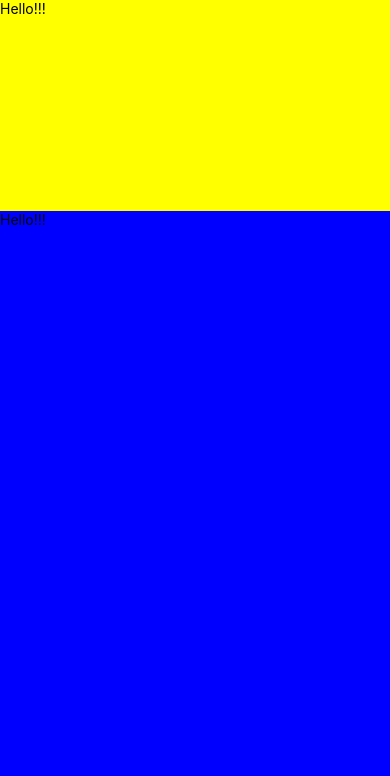
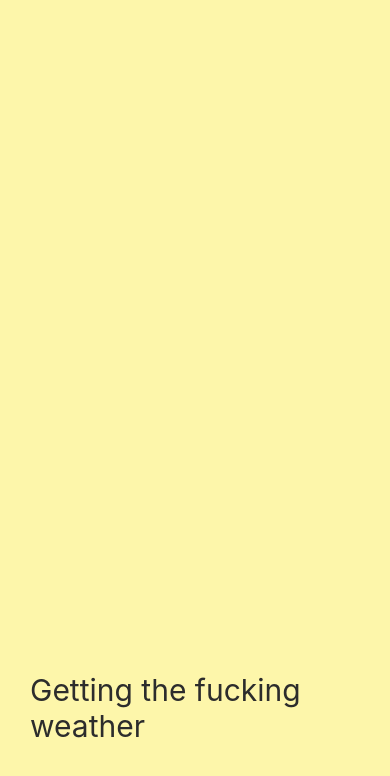
Before and after one commit to tigerish009/reactnaive-weatherapp, a React Native app: screen / in a window 390 px wide. Shown: the top 776 px of the page. Built offline with nearby package versions, Linux system fonts and the light colour scheme.

Commit message:
make Loading Screen

```diff
--- a/App.js
+++ b/App.js
@@ -1,27 +1,8 @@
-import { StatusBar } from 'expo-status-bar';
 import React from 'react';
-import { StyleSheet, Text, View } from 'react-native';
+import Loading from "./Loading";
 
 export default function App() {
   return (
-    <View style={styles.container}>
-      <View style={styles.yellowView}><Text >Hello!!!</Text></View>
-      <View style={styles.blueView}><Text >Hello!!!</Text></View>
-      <StatusBar style="auto" />
-    </View>
+    <Loading></Loading>
   );
 }
-
-const styles = StyleSheet.create({
-  container: {
-    flex: 1,
-  },
-  yellowView: {
-    flex: 1,
-    backgroundColor: "yellow",
-  },
-  blueView: {
-    flex: 3,
-    backgroundColor: "blue",
-  }
-});
--- /dev/null
+++ b/Loading.js
@@ -0,0 +1,27 @@
+import React from "react";
+import { StyleSheet, Text, View } from "react-native";
+
+
+export default function Loadings() {
+    return (
+        <View style={styles.container}>
+            <Text style={styles.text}>Getting the fucking weather</Text>
+        </View>
+    );
+}
+
+
+const styles = StyleSheet.create({
+    container: {
+        flex: 1,
+        justifyContent: "flex-end",
+        paddingHorizontal: 30,
+        paddingVertical: 100,
+        backgroundColor: "#FDF6AA",
+    },
+    text: {
+        color: "#2c2c2c",
+        fontSize: 30
+    }
+
+});
```
